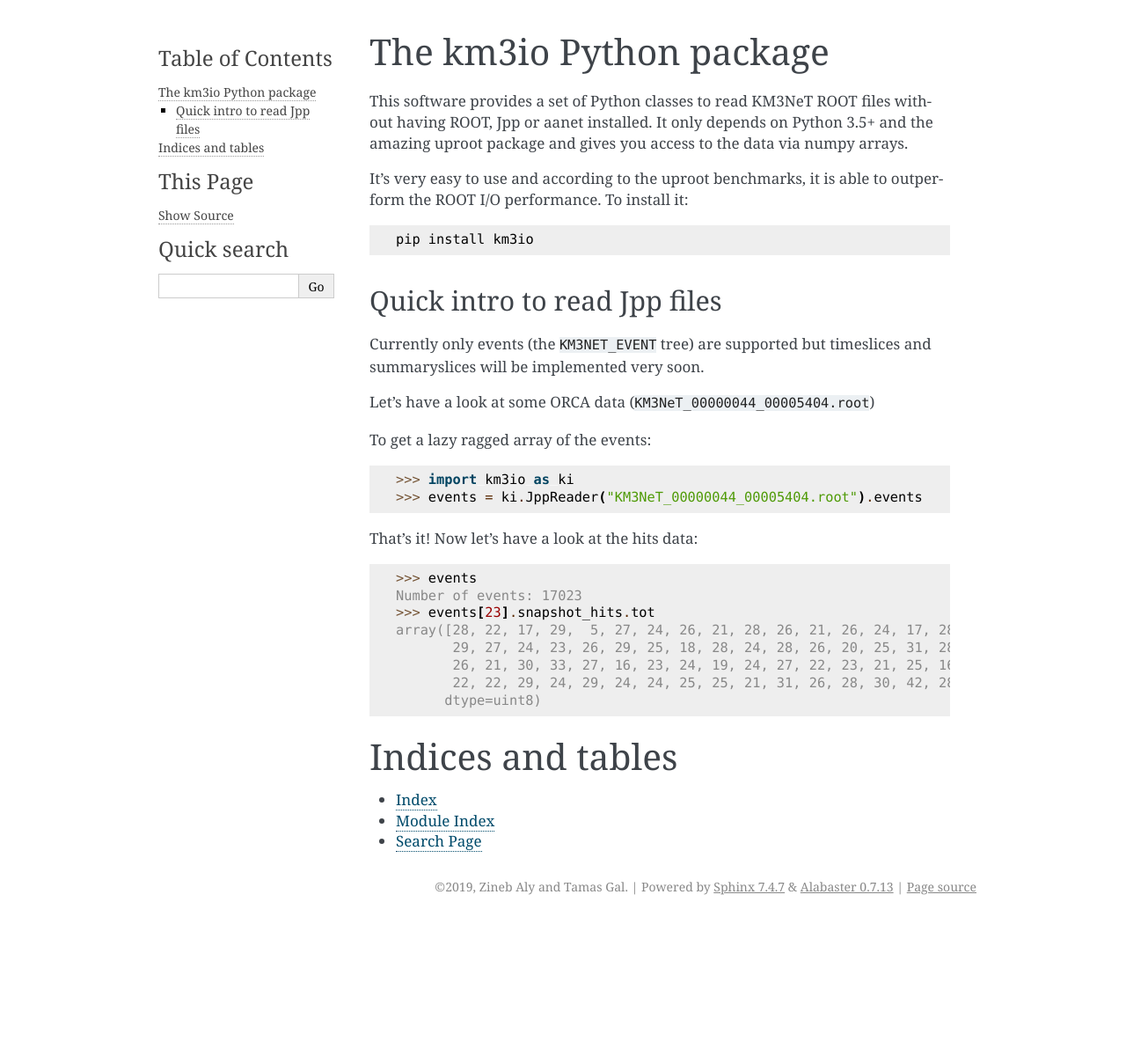
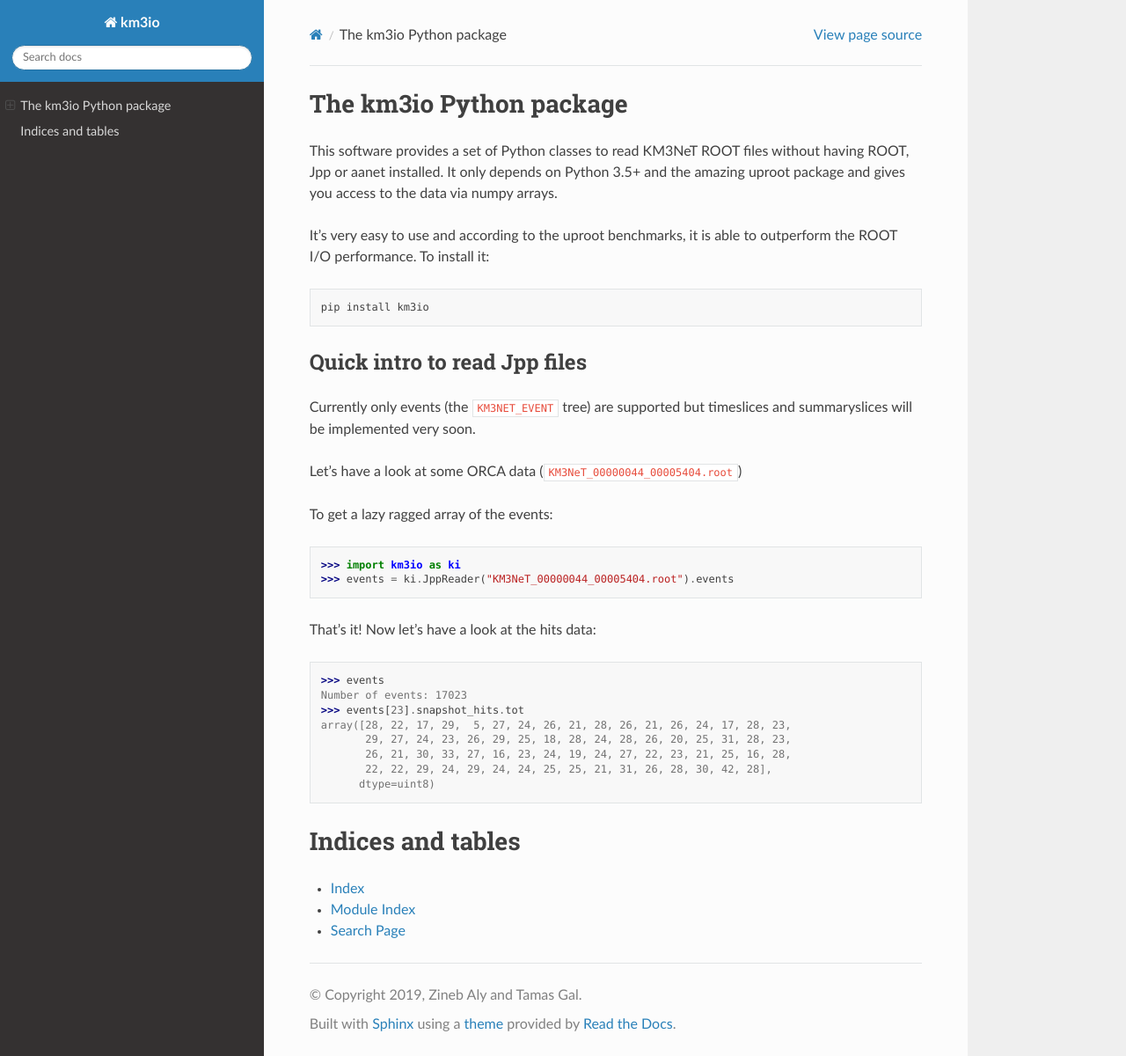
Before and after one commit to KM3NeT/km3io, a Sphinx documentation site: the page built from doc/index.rst, in a window 1280 px wide and 1200 px high. Shown: the whole window at 88% size. Built offline with Sphinx 7.4.7 and the Read the Docs theme 2.0.0, drawn with Linux system fonts in a browser that asks for light colours; pages that are not in the unit, such as notebooks, are missing from menus; the version number could not be read and is left out; some of the changed lines change nothing that is shown.

Commit message:
Update docs theme

```diff
--- a/doc/conf.py
+++ b/doc/conf.py
@@ -13,14 +13,20 @@
 # import os
 # import sys
 # sys.path.insert(0, os.path.abspath('.'))
-
+import sys
+import os
+from datetime import date
+import sphinx_rtd_theme
+from pkg_resources import get_distribution
+import km3io
 
 # -- Project information -----------------------------------------------------
 
-project = 'km3io'
-copyright = '2019, Zineb Aly and Tamas Gal'
+release = get_distribution('km3io').version
+version = '.'.join(release.split('.')[:2])
+project = 'km3io {}'.format(km3io.__version__)
+copyright = '{0}, Zineb Aly and Tamas Gal'.format(date.today().year)
 author = 'Zineb Aly, Tamas Gal'
-
 
 # -- General configuration ---------------------------------------------------
 
@@ -28,12 +34,10 @@
 # extensions coming with Sphinx (named 'sphinx.ext.*') or your custom
 # ones.
 extensions = [
-        'sphinx.ext.autodoc',
-        'sphinx.ext.autosummary',
-        'sphinx.ext.viewcode',
-        'autoapi.extension',
-        'numpydoc'
+    'sphinx.ext.autodoc', 'sphinx.ext.autosummary', 'sphinx.ext.viewcode',
+    'autoapi.extension', 'numpydoc'
 ]
+autosummary_generate = True
 
 # Add any paths that contain templates here, relative to this directory.
 templates_path = ['_templates']
@@ -46,16 +50,19 @@
 # AutoAPI
 autoapi_type = 'python'
 autoapi_dirs = ['../km3io']
-
+autoapi_options = ['members', 'undoc-members']
+autoapi_include_summaries = True
 
 # -- Options for HTML output -------------------------------------------------
 
 # The theme to use for HTML and HTML Help pages.  See the documentation for
 # a list of builtin themes.
 #
-html_theme = 'alabaster'
+html_theme = 'sphinx_rtd_theme'
+html_theme_path = [sphinx_rtd_theme.get_html_theme_path()]
 
 # Add any paths that contain custom static files (such as style sheets) here,
 # relative to this directory. They are copied after the builtin static files,
 # so a file named "default.css" will overwrite the builtin "default.css".
 html_static_path = ['_static']
+html_title = "km3io {}".format(km3io.__version__)
--- a/requirements-dev.txt
+++ b/requirements-dev.txt
@@ -6,4 +6,5 @@
 pytest-watch
 sphinx
 sphinx-autoapi
+sphinx-rtd-theme
 yapf
```
